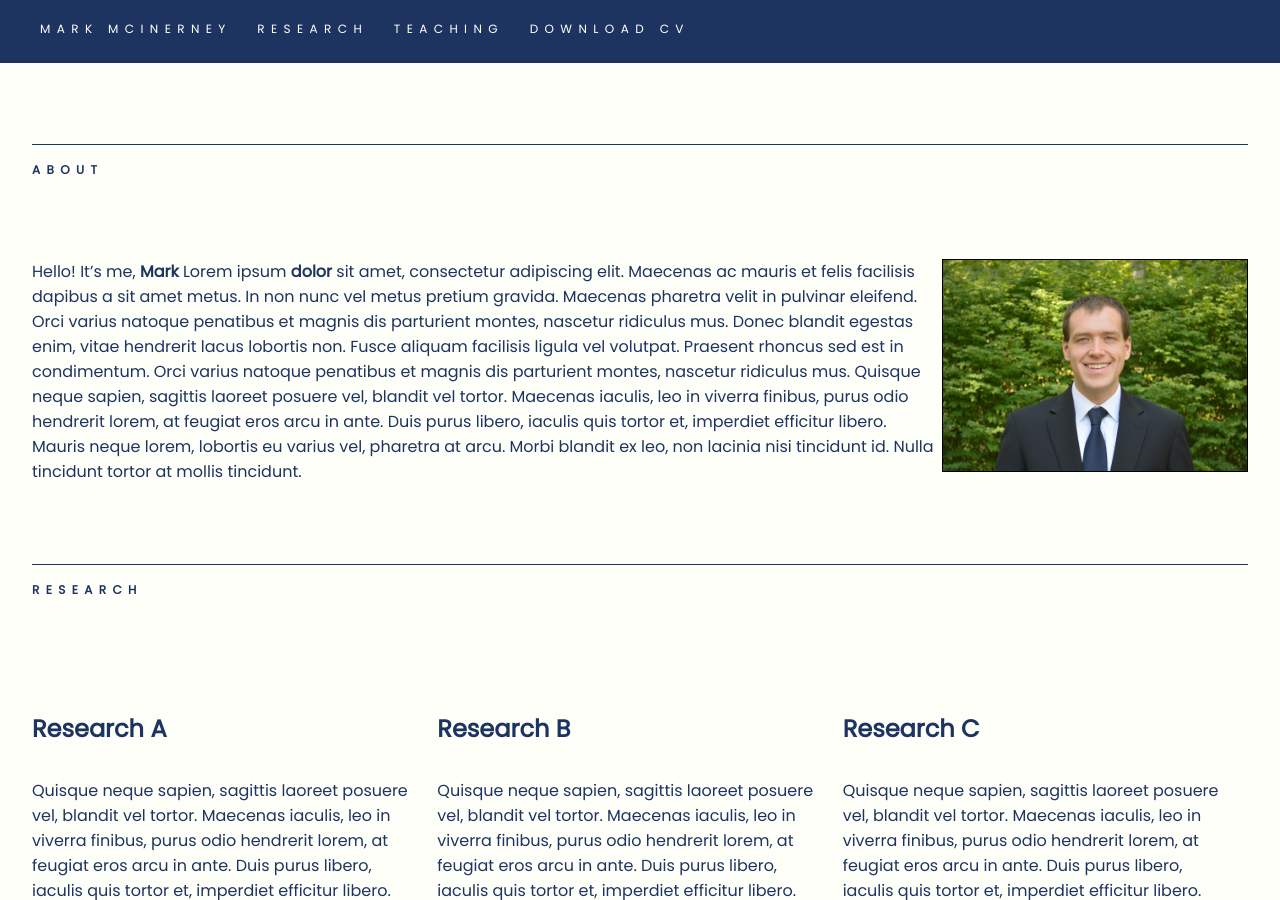
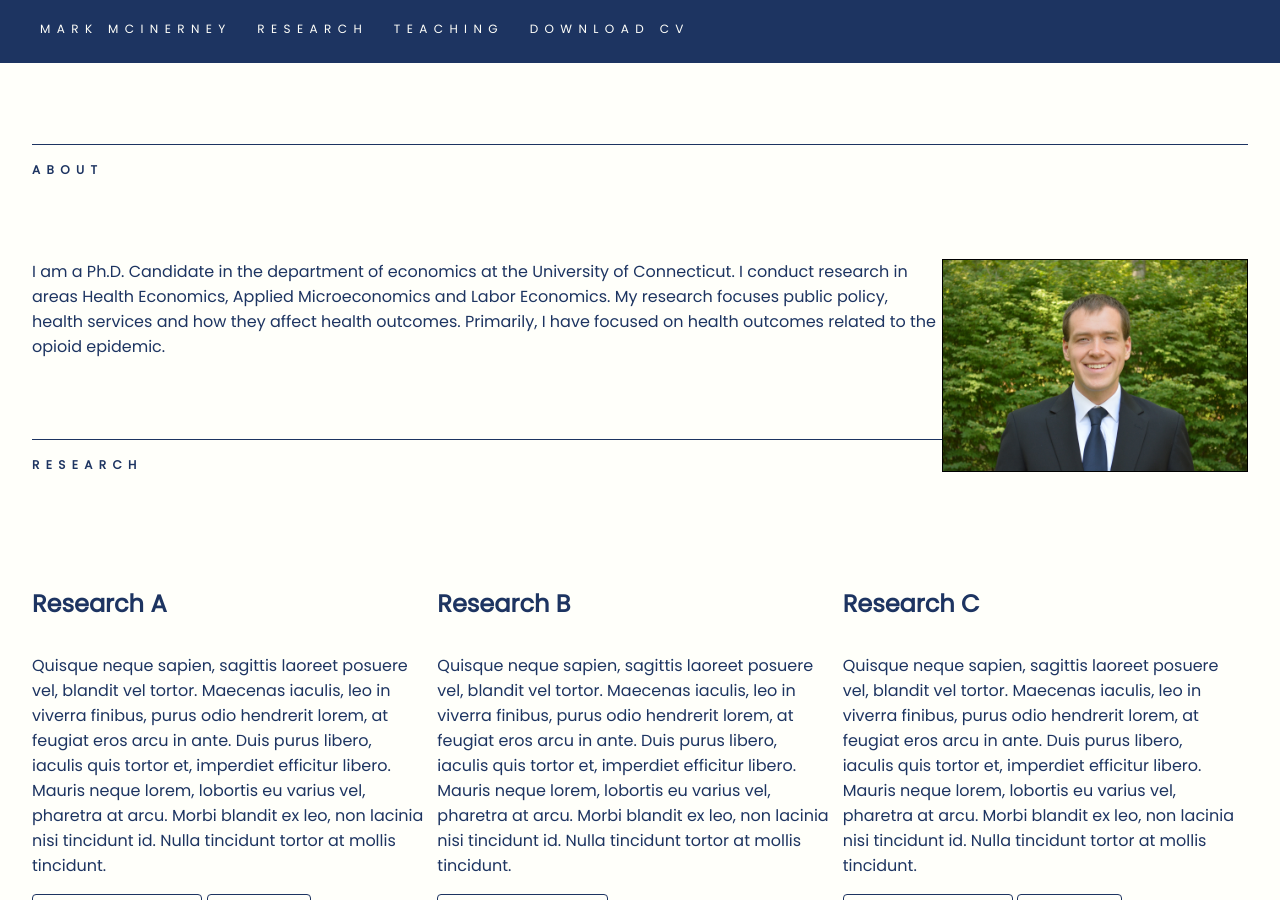
Before and after one commit to mattmotel/markmcinerney, a Jekyll site: the page built from index.md, in a window 1280 px wide and 900 px high. Built offline with Jekyll 4.4.1, drawn with Linux system fonts in a browser that asks for light colours.

Commit message:
Updated Index

```diff
--- a/index.md
+++ b/index.md
@@ -22,6 +22,4 @@ teaching:
 layout: page
 ---
 
-Hello!
-It's me, **Mark**
-Lorem ipsum **dolor** sit amet, consectetur adipiscing elit. Maecenas ac mauris et felis facilisis dapibus a sit amet metus. In non nunc vel metus pretium gravida. Maecenas pharetra velit in pulvinar eleifend. Orci varius natoque penatibus et magnis dis parturient montes, nascetur ridiculus mus. Donec blandit egestas enim, vitae hendrerit lacus lobortis non. Fusce aliquam facilisis ligula vel volutpat. Praesent rhoncus sed est in condimentum. Orci varius natoque penatibus et magnis dis parturient montes, nascetur ridiculus mus. Quisque neque sapien, sagittis laoreet posuere vel, blandit vel tortor. Maecenas iaculis, leo in viverra finibus, purus odio hendrerit lorem, at feugiat eros arcu in ante. Duis purus libero, iaculis quis tortor et, imperdiet efficitur libero. Mauris neque lorem, lobortis eu varius vel, pharetra at arcu. Morbi blandit ex leo, non lacinia nisi tincidunt id. Nulla tincidunt tortor at mollis tincidunt.
+I am a Ph.D. Candidate in the department of economics at the University of Connecticut.  I conduct research in areas Health Economics, Applied Microeconomics and Labor Economics. My research focuses public policy, health services and how they affect health outcomes. Primarily, I have focused on health outcomes related to the opioid epidemic.
```
